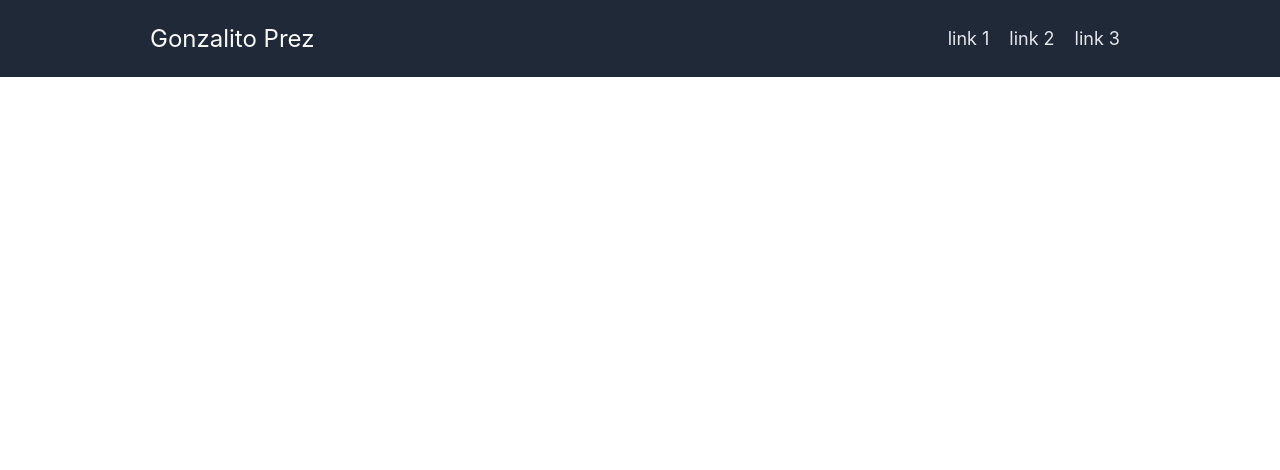
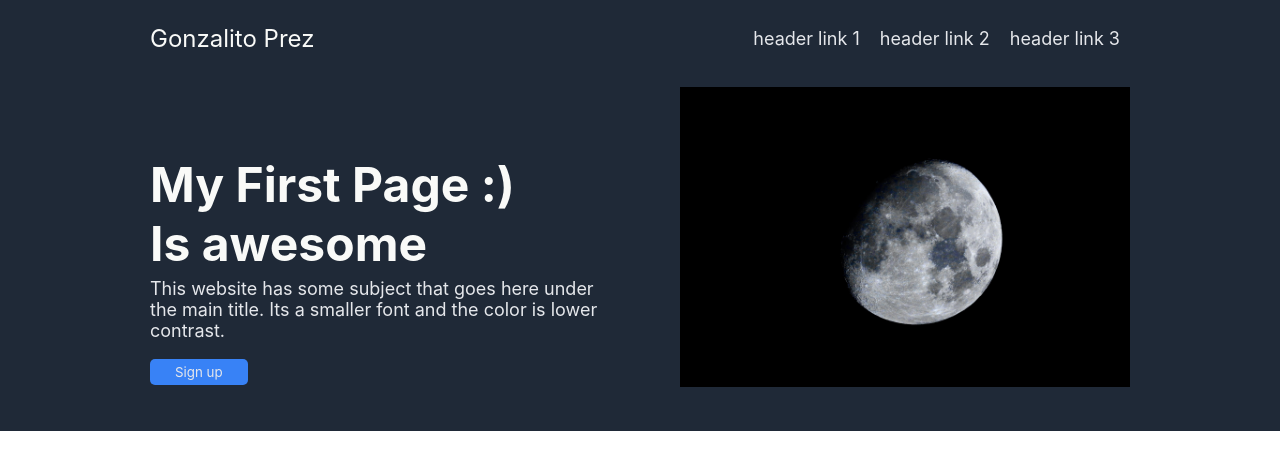
Before and after one commit to GonzaloP1/project-landin-page, a plain HTML site: page index.html in a window 1280 px wide. Drawn offline with Linux system fonts and the light colour scheme.

Commit message:
add content to the head and an image to the right

```diff
--- a/index.html
+++ b/index.html
@@ -10,13 +10,20 @@
             <div class="first-line">
                 <p class="header-logo">Gonzalito Prez</p>
                 <ul class="links">
-                    <li><a href="#">link 1</a></li>
-                    <li><a href="#">link 2</a></li>
-                    <li><a href="#">link 3</a></li>
+                    <li><a href="#">header link 1</a></li>
+                    <li><a href="#">header link 2</a></li>
+                    <li><a href="#">header link 3</a></li>
                 </ul>
             </div>
             <div class="head-content">
-
+                <div class="hero">
+                    <p class="hero-text">My First Page :) Is awesome</p>
+                    <p class="secondary-text">This website has some subject that goes here under the main title. Its a smaller font and the color is lower contrast. </p>
+                    <button>Sign up</butto>
+                </div>
+                <div class="image">
+                    <img src="images/louis-gaudiau-xtPdNCDBdbE-unsplash.jpg" alt="Moon" class="image-a">
+                </div>
             </div>
         </div>
 
--- a/style.css
+++ b/style.css
@@ -1,5 +1,6 @@
 body {
     display: flex;
+    flex-direction: column;
     margin: 0;
     font-family: -apple-system, BlinkMacSystemFont, 'Segoe UI', Roboto, Oxygen, Ubuntu, Cantarell, 'Open Sans', 'Helvetica Neue', sans-serif;
 
@@ -8,8 +9,10 @@ body {
 .head {
     background-color: #1F2937 ;
     display: flex;
+    flex-direction: column;
     flex: 1;
-    padding: 0px 150px;
+    padding: 0px 150px 40px;
+
 }
 
 .first-line {
@@ -31,9 +34,7 @@ a {
     font-size: 18px;
     color: #E5E7EB;
 }
-a:visited {
-    color: rgb(88, 88, 88);
-}
+
 a:hover {
     color: rgb(163, 159, 159);
     text-decoration: underline;
@@ -43,3 +44,56 @@ a:hover {
     font-size: 24px;
     color: #f9faf8;
 }
+
+.head-content {
+    display: flex;
+    justify-content: space-between;
+}
+
+.hero {
+    margin-top: 30px;
+}
+
+.hero-text {
+    font-size: 48px;
+    font-weight: bolder;
+    color: #f9faf8;
+    display: flex;
+    flex-wrap: wrap;
+    max-width: 400px;
+    margin-bottom: 0;
+}
+
+.secondary-text {
+    font-size: 18px;
+    color: #E5E7EB;
+    display: flex;
+    flex-wrap: wrap;
+    max-width: 460px;
+    margin-top: 5px;
+}
+
+button {
+    background-color: #3882f6;
+    color: #E5E7EB;
+    padding: 5px 25px;
+    font-family: -apple-system, BlinkMacSystemFont, 'Segoe UI', Roboto, Oxygen, Ubuntu, Cantarell, 'Open Sans', 'Helvetica Neue', sans-serif;
+    border-radius: 5px;
+    border: #f9faf8;
+    border-style: unset;
+
+}
+button:hover {
+    background-color: #6f96d4;
+}
+
+button:active {
+    background-color: #6f96d4;
+    transform: translateY(2px);
+}
+
+.image-a {
+    width: auto;
+    height: 300px;
+    margin-top: 10px;
+}
```
